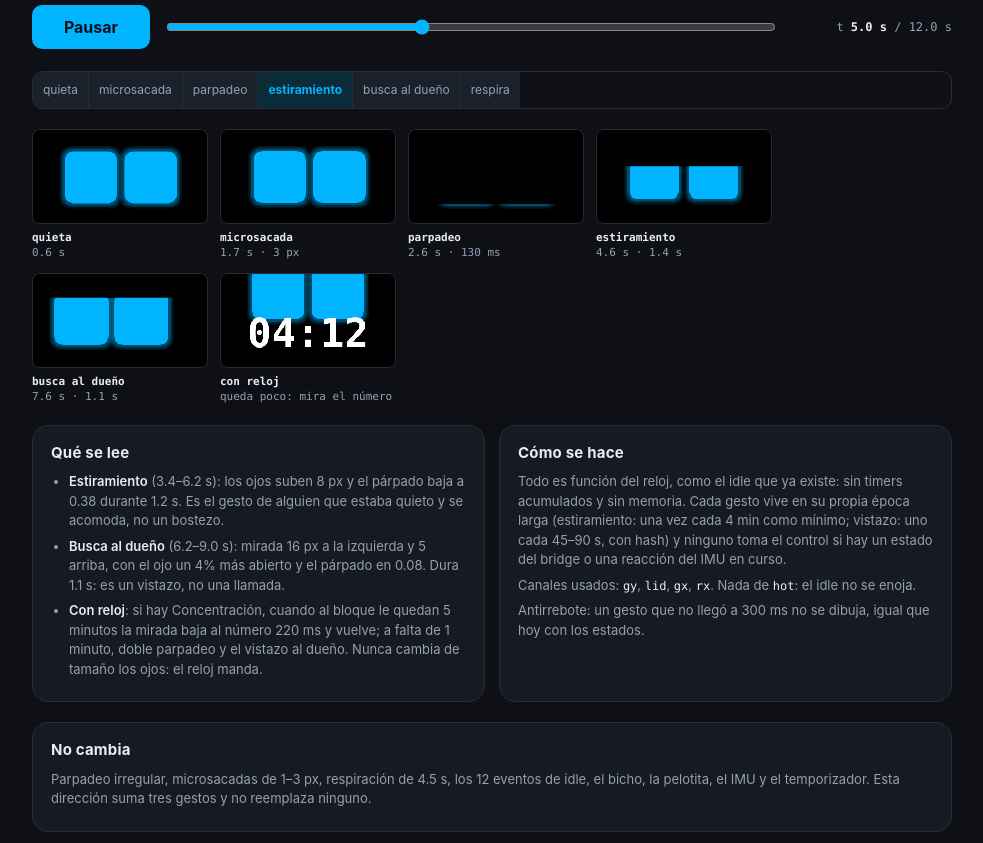
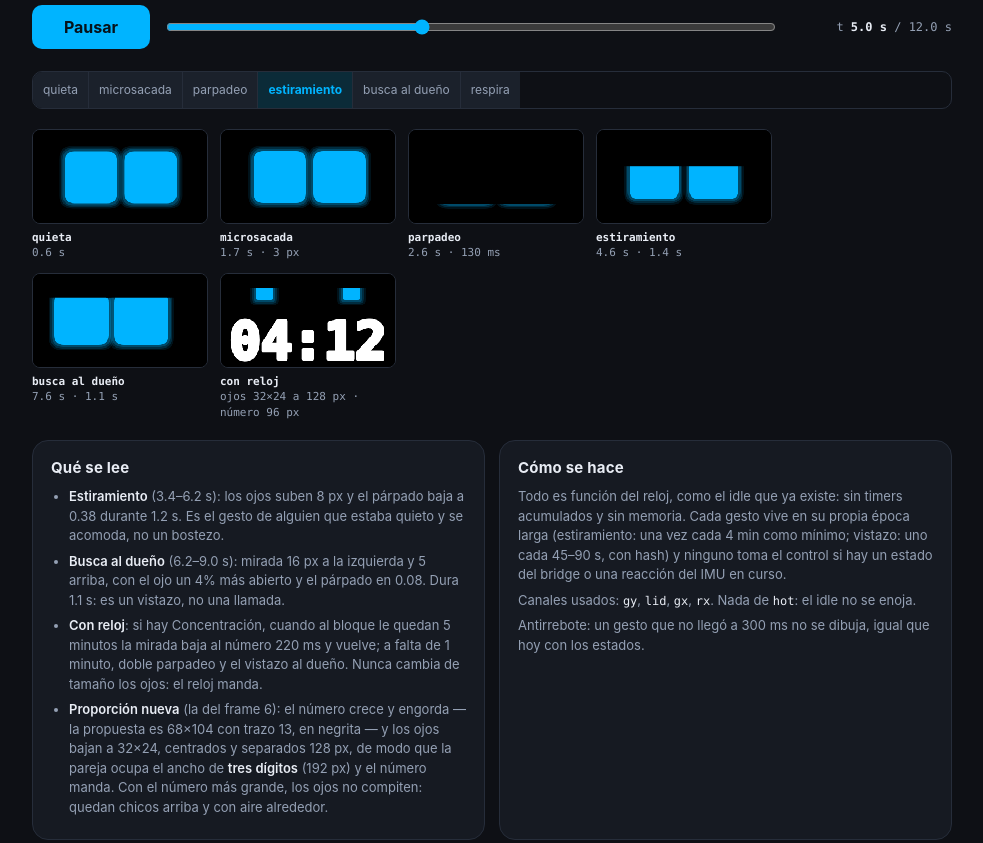
Before and after one commit to maximajorel/ESP-BUDDY, a plain HTML site: page design/estados-sofia/01-idle-compania.html in a window 1280 px wide. Shown: the part 594-1437 px from the top of the page, without its empty margins (148-1131 px from the left). Drawn offline with Linux system fonts and the light colour scheme.

Commit message:
design(estados): el número manda y los ojos ocupan tres dígitos
Owner's comment on the concentration frame: the number goes bolder and bigger,
and the eyes shrink with air around them, no wider than three digits centred.

The frame now draws a 96 px stroked number and 32x24 eyes 128 px apart (pair span
192 px = 3 x 64), and the card states the proposal for the firmware: 68x104
digits with a 13 px stroke, eyes 32x24.

Risk: none

```diff
--- a/design/estados-sofia/01-idle-compania.html
+++ b/design/estados-sofia/01-idle-compania.html
@@ -111,6 +111,7 @@
         <li><b>Estiramiento</b> (3.4–6.2 s): los ojos suben 8 px y el párpado baja a 0.38 durante 1.2 s. Es el gesto de alguien que estaba quieto y se acomoda, no un bostezo.</li>
         <li><b>Busca al dueño</b> (6.2–9.0 s): mirada 16 px a la izquierda y 5 arriba, con el ojo un 4% más abierto y el párpado en 0.08. Dura 1.1 s: es un vistazo, no una llamada.</li>
         <li><b>Con reloj</b>: si hay Concentración, cuando al bloque le quedan 5 minutos la mirada baja al número 220 ms y vuelve; a falta de 1 minuto, doble parpadeo y el vistazo al dueño. Nunca cambia de tamaño los ojos: el reloj manda.</li>
+        <li><b>Proporción nueva</b> (la del frame 6): el número crece y engorda — la propuesta es 68×104 con trazo 13, en negrita — y los ojos bajan a 32×24, centrados y separados 128 px, de modo que la pareja ocupa el ancho de <b>tres dígitos</b> (192 px) y el número manda. Con el número más grande, los ojos no compiten: quedan chicos arriba y con aire alrededor.</li>
       </ul>
     </div>
     <div class="card">
@@ -141,7 +142,7 @@
   "use strict";
   var EYE = "#00b4ff", HOT = "#ff3c1e", GOLD = "#ffd700", MINT = "#55db9c";
   var NUM = ["gx", "gy", "rx", "ry", "lid", "lidL", "lidR", "bottom", "rot", "hot", "energy"];
-  var DEF = { gx: 0, gy: 0, rx: 48, ry: 48, lid: 0, lidL: 0, lidR: 0, bottom: 0, rot: 0, hot: 0, energy: 1, small: false, digits: null, hud: null };
+  var DEF = { gx: 0, gy: 0, rx: 48, ry: 48, lid: 0, lidL: 0, lidR: 0, bottom: 0, rot: 0, hot: 0, energy: 1, small: false, digits: null, hud: null, eox: 55, dsize: 74 };
   var DUR = 12000;
 
   function P(o) { return Object.assign({}, DEF, o); }
@@ -228,7 +229,8 @@
     ctx.fillRect(0, 0, W, H);
     var cy = p.small ? 34 : 88;
     var col = mix(EYE, p.hot);
-    var xs = [105, 215];
+    var eox = p.eox || 55;
+    var xs = [160 - eox, 160 + eox];
     for (var i = 0; i < 2; i++) {
       var x = xs[i] + p.gx, y = cy + p.gy;
       var pads = [[10, 0.10], [7, 0.16], [4, 0.22]];
@@ -261,11 +263,18 @@
       ctx.restore();
     }
     if (p.digits) {
-      ctx.fillStyle = "#fff";
-      ctx.font = "700 74px ui-monospace, SFMono-Regular, Menlo, Consolas, monospace";
+      // Bolder and bigger than the shipped number: the stroke behind the fill is
+      // how this artboard says "trazo grueso" without a seven-segment renderer.
+      var ds = p.dsize || 74;
+      ctx.font = "700 " + ds + "px ui-monospace, SFMono-Regular, Menlo, Consolas, monospace";
       ctx.textAlign = "center";
       ctx.textBaseline = "middle";
-      ctx.fillText(p.digits, 160, 116);
+      ctx.strokeStyle = "#fff";
+      ctx.lineWidth = Math.max(2, ds * 0.07);
+      ctx.lineJoin = "round";
+      ctx.strokeText(p.digits, 160, 172 - ds * 0.42);
+      ctx.fillStyle = "#fff";
+      ctx.fillText(p.digits, 160, 172 - ds * 0.42);
     }
     if (p.hud) drawHud(ctx, p.hud);
   }
@@ -361,9 +370,9 @@
     fig.tabIndex = 0;
     var c = document.createElement("canvas");
     c.width = 320; c.height = 172;
-    draw(c.getContext("2d"), P({ small: true, digits: "04:12", gy: 2, lid: 0.06 }), 1, 320, 172);
+    draw(c.getContext("2d"), P({ small: true, digits: "04:12", gy: 2, lid: 0.06, rx: 16, ry: 12, eox: 80, dsize: 96 }), 1, 320, 172);
     var cap = document.createElement("figcaption");
-    cap.innerHTML = "<b>con reloj</b><br>queda poco: mira el número";
+    cap.innerHTML = "<b>con reloj</b><br>ojos 32×24 a 128 px · número 96 px";
     fig.appendChild(c);
     fig.appendChild(cap);
     strip.appendChild(fig);
```
Also changed, not shown: design/estados-sofia/comments.json (added, +16 -0 lines).
